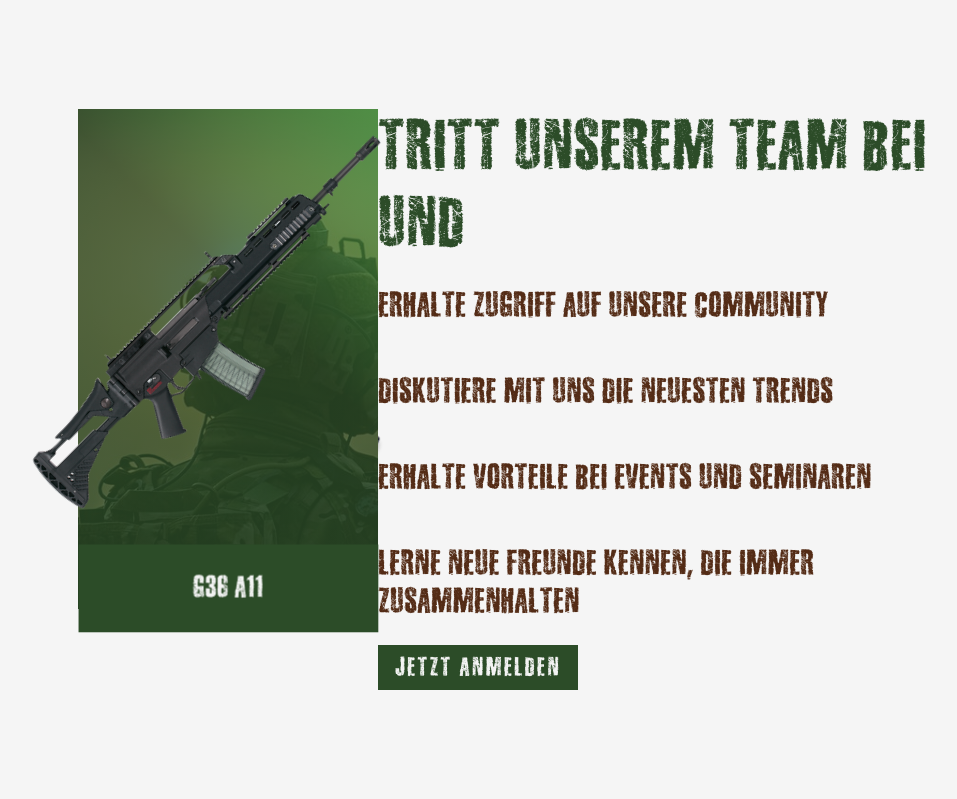
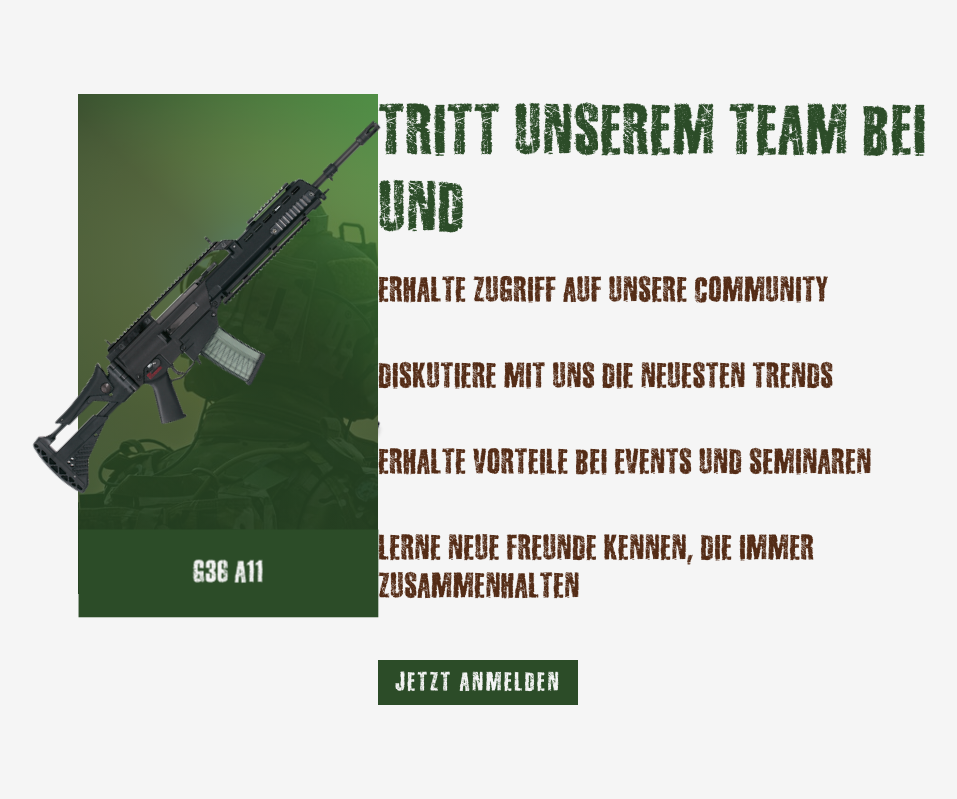
Before and after one commit to Jacques1988/tactical-combat-group, a PHP site: page / in a window 1280 px wide. Shown: the part 801-1600 px from the top of the page, without its empty margins (92-1049 px from the left). Run offline with PHP 8.4, Linux system fonts and the light colour scheme.

Commit message:
update button and link

```diff
--- a/dist/main.css
+++ b/dist/main.css
@@ -139,6 +139,7 @@ img {
   font-family: "badsuabia", sans-serif;
   letter-spacing: 2px;
   cursor: pointer;
+  margin-top: 30px;
 }
 .button-primary--link {
   max-width: 400px;
--- a/index.php
+++ b/index.php
@@ -35,7 +35,7 @@
             <a class="header__navigation__link" href="index.php">
                 <img class="logo header__navigation__link__logo" src="./img/Logo_transparent.png" alt="Captain's Pride tactical combat group">
             </a>
-            <button class="button-primary header__navigation--button-primary">Kontakt</button>
+            <a class="button-primary button-primary--on-white button-primary--link" href="#">Jetzt anmelden</a>
         </nav>
 
         <div class="container">
--- a/styles/components/_button-primary.scss
+++ b/styles/components/_button-primary.scss
@@ -15,6 +15,7 @@
     font-family: "badsuabia", sans-serif;
     letter-spacing: 2px;
     cursor:pointer;
+    margin-top:30px;
 
     &--link{
         max-width:400px;
```
Also changed, not shown: 1 other file.
